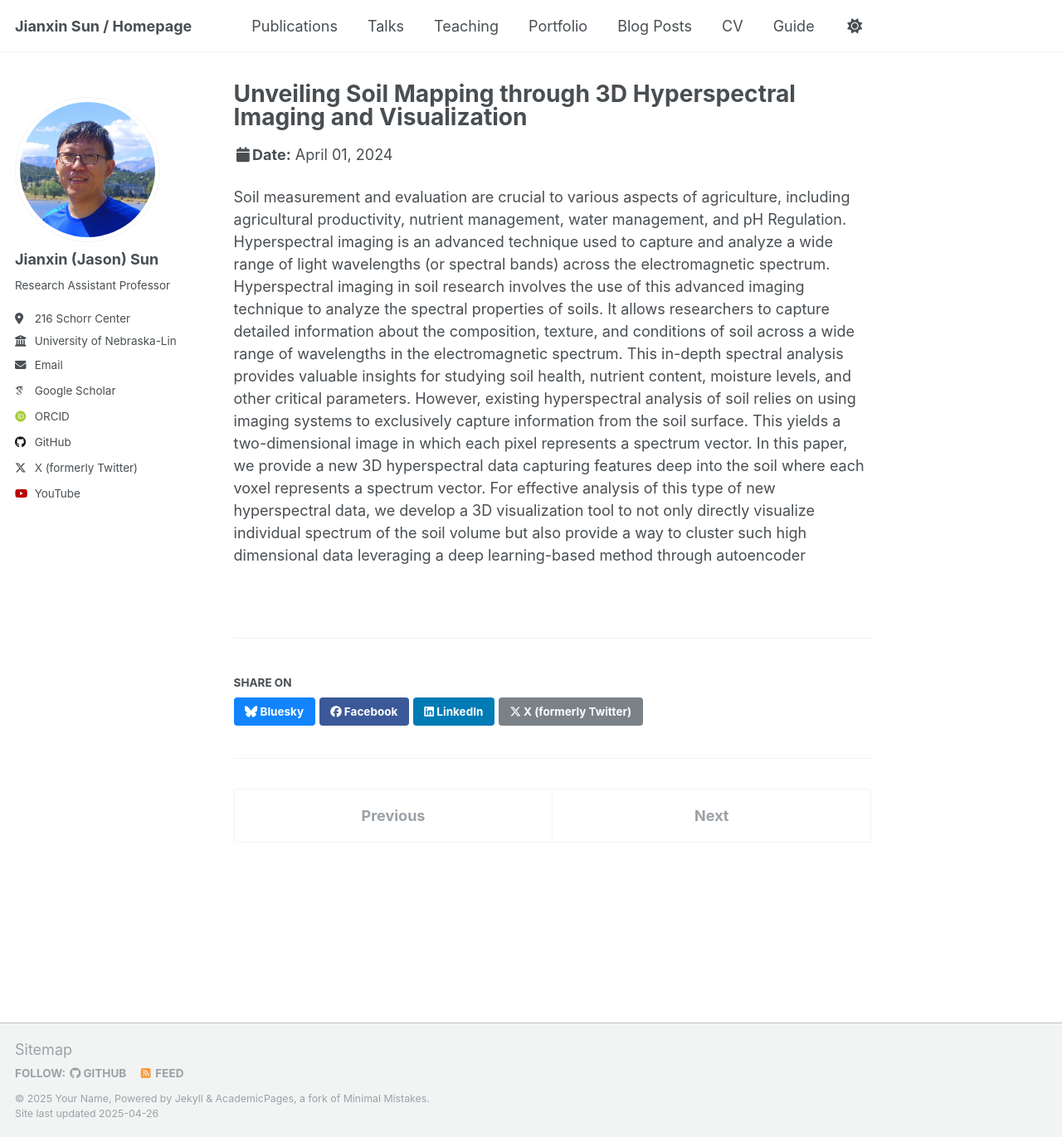
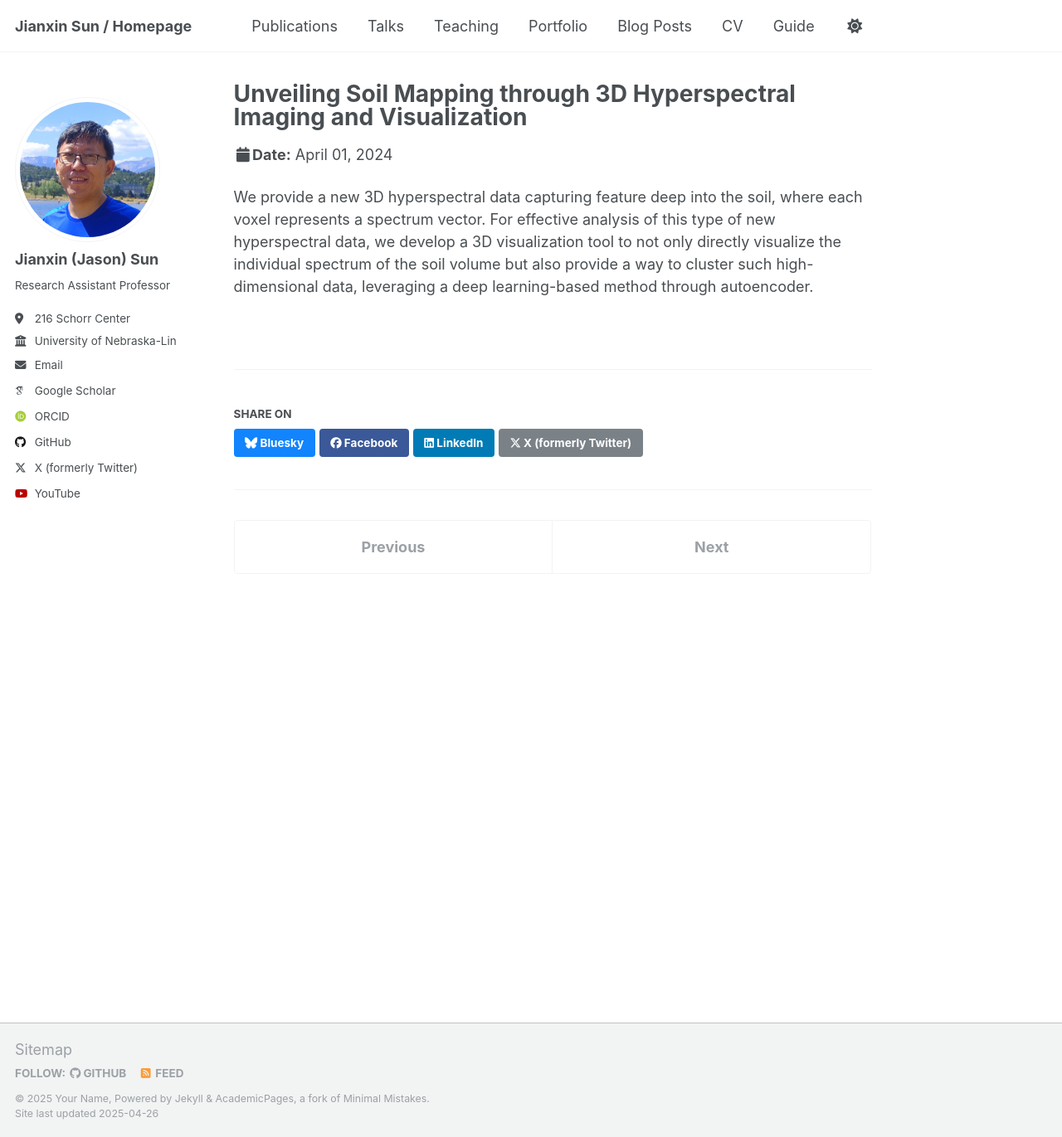
Before and after one commit to sunjianxin/sunjianxin.github.io, a Jekyll site: the page built from _talks/water.md, in a window 1280 px wide and 1371 px high. Shown: the whole window at 83% size. Built offline with Jekyll 4.4.1, drawn with Linux system fonts in a browser that asks for light colours; some web fonts are replaced.

Commit message:
Update water.md

```diff
--- a/_talks/water.md
+++ b/_talks/water.md
@@ -8,4 +8,4 @@ date: 2024-04-01
 location: "Lincoln, NE, USA"
 ---
 
-Soil measurement and evaluation are crucial to various aspects of agriculture, including agricultural productivity, nutrient management, water management, and pH Regulation. Hyperspectral imaging is an advanced technique used to capture and analyze a wide range of light wavelengths (or spectral bands) across the electromagnetic spectrum. Hyperspectral imaging in soil research involves the use of this advanced imaging technique to analyze the spectral properties of soils. It allows researchers to capture detailed information about the composition, texture, and conditions of soil across a wide range of wavelengths in the electromagnetic spectrum. This in-depth spectral analysis provides valuable insights for studying soil health, nutrient content, moisture levels, and other critical parameters. However, existing hyperspectral analysis of soil relies on using imaging systems to exclusively capture information from the soil surface. This yields a two-dimensional image in which each pixel represents a spectrum vector. In this paper, we provide a new 3D hyperspectral data capturing features deep into the soil where each voxel represents a spectrum vector. For effective analysis of this type of new hyperspectral data, we develop a 3D visualization tool to not only directly visualize individual spectrum of the soil volume but also provide a way to cluster such high dimensional data leveraging a deep learning-based method through autoencoder
+We provide a new 3D hyperspectral data capturing feature deep into the soil, where each voxel represents a spectrum vector. For effective analysis of this type of new hyperspectral data, we develop a 3D visualization tool to not only directly visualize the individual spectrum of the soil volume but also provide a way to cluster such high-dimensional data, leveraging a deep learning-based method through autoencoder.
```
